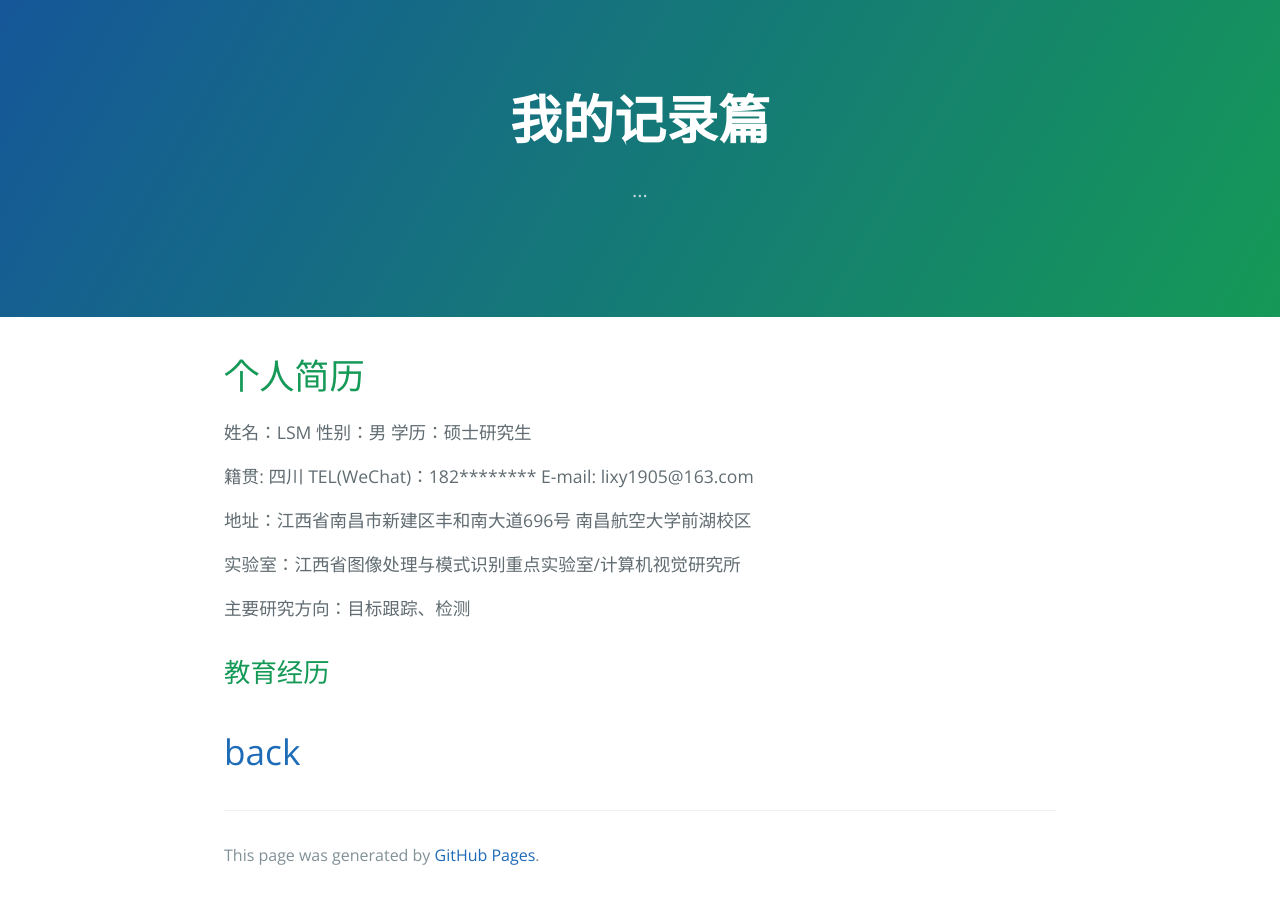
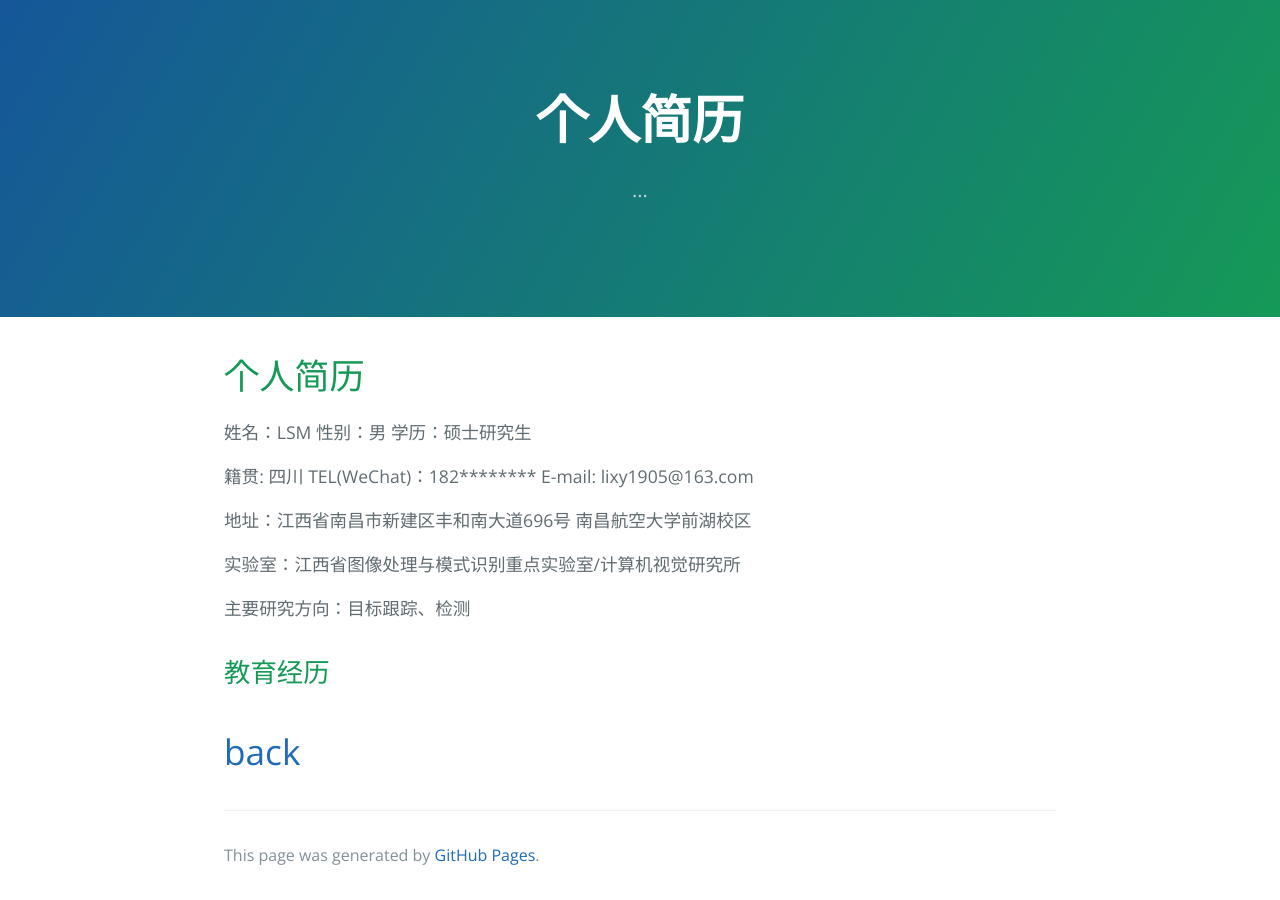
Before and after one commit to maliangzhibi/maliangzhibi.github.io, a Jekyll site: the page built from docs/cv-page.md, in a window 1280 px wide. Built offline with Jekyll 4.4.1, drawn with Linux system fonts in a browser that asks for light colours.

```diff
--- a/docs/cv-page.md
+++ b/docs/cv-page.md
@@ -1,6 +1,6 @@
 ---
 layout: default
-title: 我的记录篇
+title: 个人简历
 description: ...
 ---
 
```
Also changed, not shown: index.md (+1 -0 lines).
